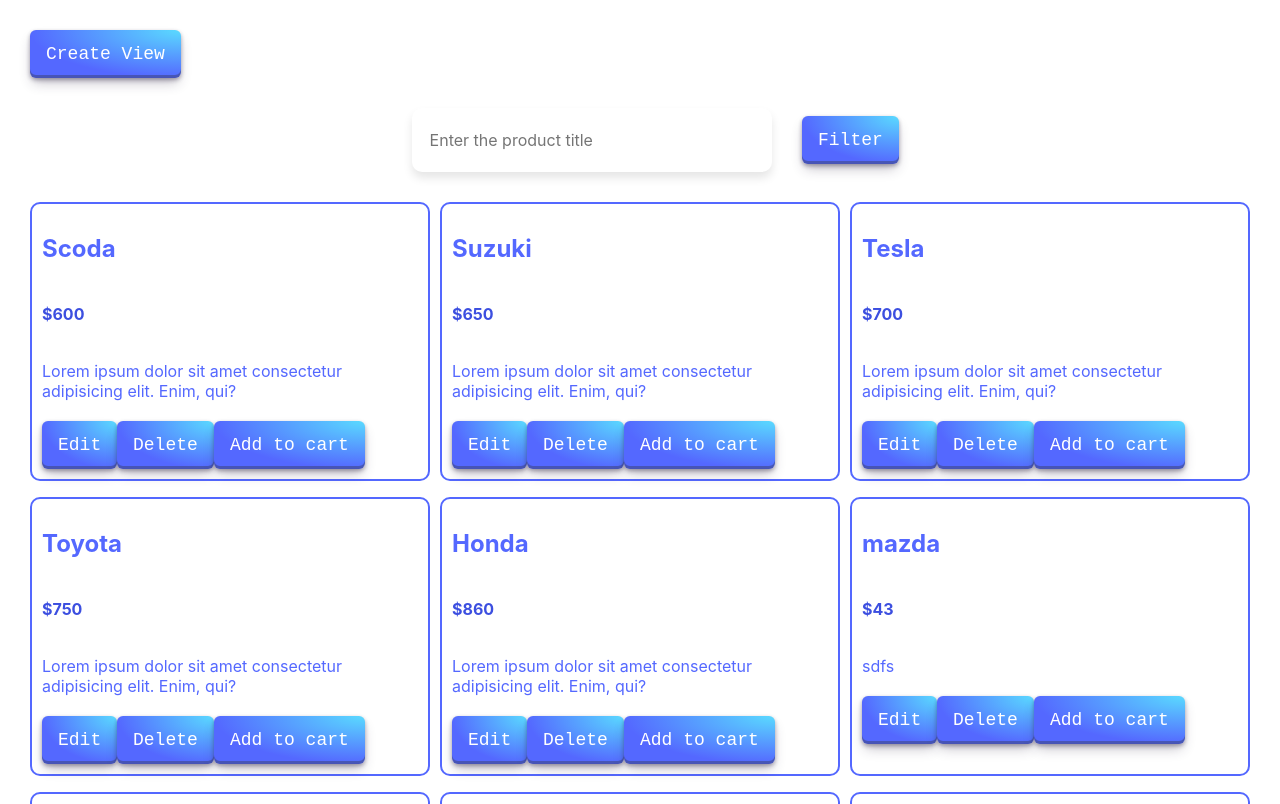
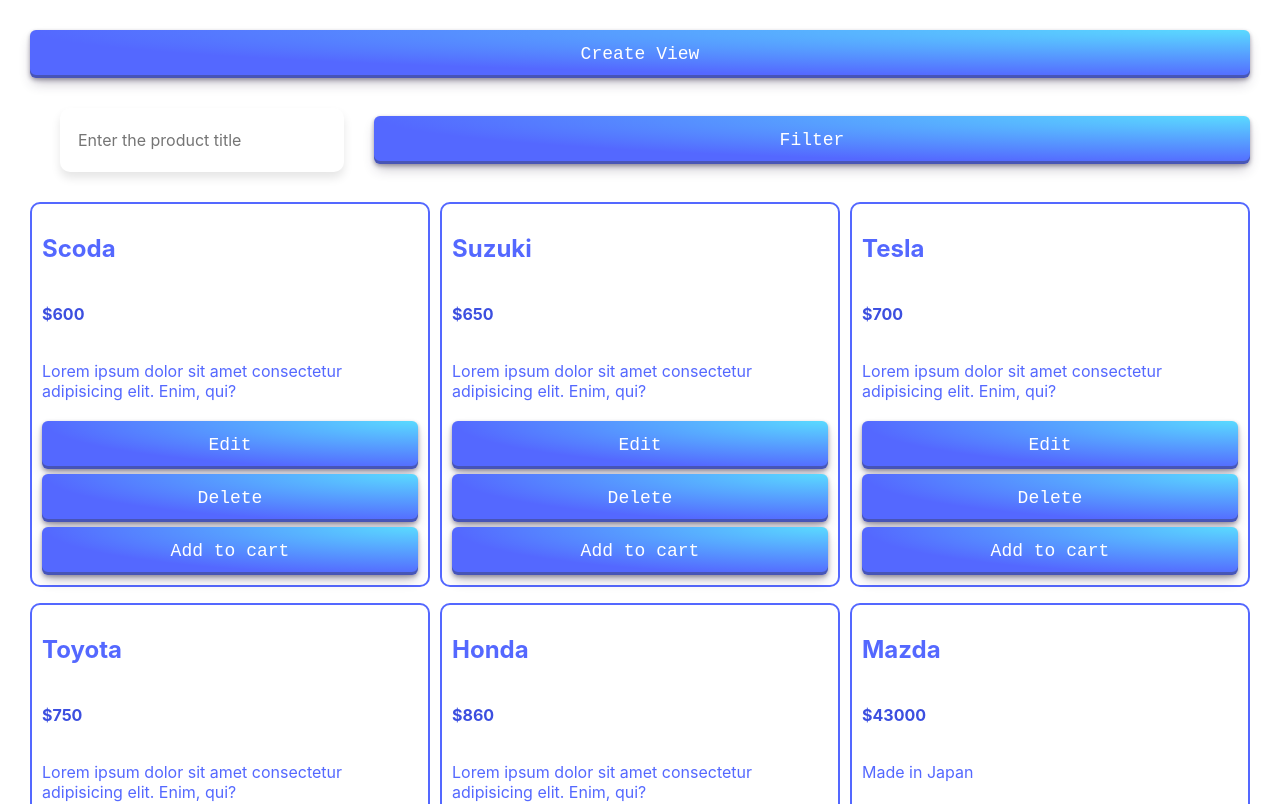
Before and after one commit to george-w-boo/reactTT_for_QualiumSystemsLtd-, a React (Create React App) app: page /main_view in a window 1280 px wide. Shown: the top 804 px of the page. Built offline with nearby package versions, Linux system fonts and the light colour scheme; data requests are answered from the project's data file.

Commit message:
improves styles of Card

```diff
--- a/src/api/db.json
+++ b/src/api/db.json
@@ -1,11 +1,10 @@
 {
   "products": [
     {
-      "id": "jko2vslbj4",
       "title": "Scoda",
+      "price": 600,
       "description": "Lorem ipsum dolor sit amet consectetur adipisicing elit. Enim, qui?",
-      "price": 600,
-      "inCart": false
+      "id": "jko2vslbj4"
     },
     {
       "id": "hxgyij8ixgj",
@@ -35,13 +34,13 @@
       "id": "m7281hc8os"
     },
     {
-      "title": "mazda",
-      "price": 43,
-      "description": "sdfs",
+      "title": "Mazda",
+      "price": 43000,
+      "description": "Made in Japan",
       "id": "_nsHtHy"
     },
     {
-      "title": "OpelAstra",
+      "title": "Opel Astra",
       "price": 434,
       "description": "Opel is a sponsor of Borussia Dortmund",
       "id": "7eTT_ib"
@@ -53,11 +52,10 @@
       "id": "H5h1S5S"
     },
     {
-      "id": "jko2vslbjdfg4",
       "title": "Scoda",
+      "price": 605,
       "description": "Lorem ipsum dolor sit amet consectetur adipisicing elit. Enim, qui?",
-      "price": 600,
-      "inCart": false
+      "id": "jko2vslbjdfg4"
     },
     {
       "id": "hxgyidfgfj8ixgj",
@@ -88,12 +86,6 @@
       "inCart": false
     },
     {
-      "title": "mazda",
-      "price": 43,
-      "description": "sdfs",
-      "id": "_nsHtdgfdgHy"
-    },
-    {
       "title": "Bugatti",
       "price": 33443,
       "description": "sfsfsdfs",
@@ -104,6 +96,18 @@
       "price": 2323,
       "description": "sdfsf",
       "id": "-MG0fAB"
+    },
+    {
+      "title": "Mercedes-Benz",
+      "price": 23540,
+      "description": "The best German car brand.",
+      "id": "_6yFgcy"
+    },
+    {
+      "title": "Zaporozhec",
+      "price": 300,
+      "description": "Made in Ukraine",
+      "id": "CdVkMPc"
     }
   ],
   "cart": [
--- a/src/components/Button.module.scss
+++ b/src/components/Button.module.scss
@@ -10,6 +10,7 @@
   cursor: pointer;
   display: inline-flex;
   font-family: "JetBrains Mono",monospace;
+  width: 100%;
   height: 48px;
   justify-content: center;
   line-height: 1;
--- a/src/components/Card.module.scss
+++ b/src/components/Card.module.scss
@@ -21,7 +21,15 @@
   }
 
   &__description {
+    flex-grow: 1;
     margin-bottom: 15px;
+
     color: #5468ff;
   }
+
+  &__form {
+    display: flex;
+    flex-direction: column;
+    gap: 5px;
+  }
 }
--- a/src/components/Card.tsx
+++ b/src/components/Card.tsx
@@ -23,7 +23,7 @@
       <h2 className={styles.card__title}>{product.title}</h2>
       <p className={styles['card__price-tag']}>{`$${product.price}`}</p>
       <p className={styles.card__description}>{product.description}</p>
-      <form action="">
+      <form action="" className={styles.card__form}>
         <Link to={`/edit_view/${product.id}`} className={styles.card__link}>
           <Button type="button" content="Edit" />
         </Link>
--- a/src/pages/CreateView.tsx
+++ b/src/pages/CreateView.tsx
@@ -55,7 +55,7 @@
             setDescription(event.target.value);
           }}
         />
-        <Button type="submit" content="Create" onClick={() => setIsEntering(false)} />
+        <Button type="submit" content="Save" onClick={() => setIsEntering(false)} />
       </form>
     </>
   );
--- a/src/pages/EditView.tsx
+++ b/src/pages/EditView.tsx
@@ -62,7 +62,7 @@
             setDescription(event.target.value);
           }}
         />
-        <Button type="submit" content="Edit" onClick={() => setIsEntering(false)} />
+        <Button type="submit" content="Save" onClick={() => setIsEntering(false)} />
       </form>
     </>
   );
```
